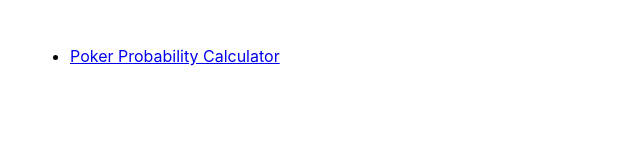
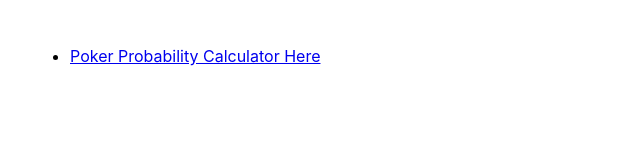
Before and after one commit to facepalm360/random, a React (Create React App) app: page / in a window 1280 px wide. Shown: the top 160 px of the page, without its empty margins (0-640 px from the left). Built offline with nearby package versions, Linux system fonts and the light colour scheme.

Commit message:
minor mod

```diff
--- a/src/App.tsx
+++ b/src/App.tsx
@@ -8,7 +8,7 @@ function App() {
     <div className="App">
       <ul>
         <li>
-          <Link to="/poker">Poker Probability Calculator</Link>
+          <Link to="/poker">Poker Probability Calculator Here</Link>
         </li>
       </ul>
     </div>
```
